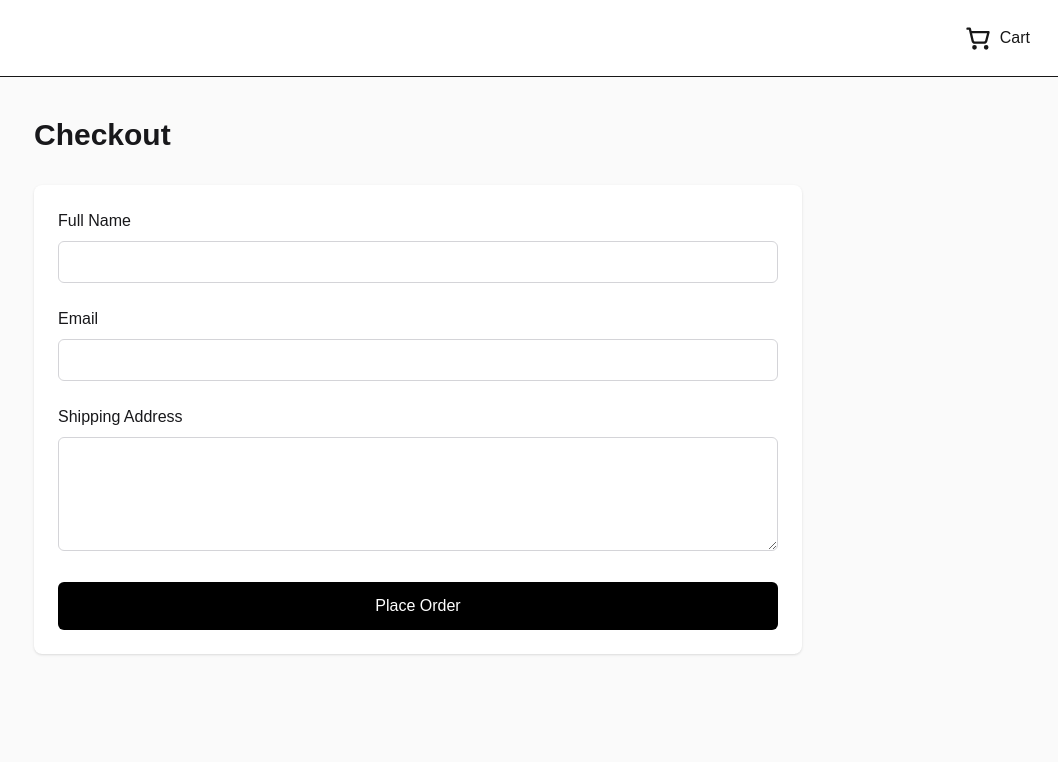
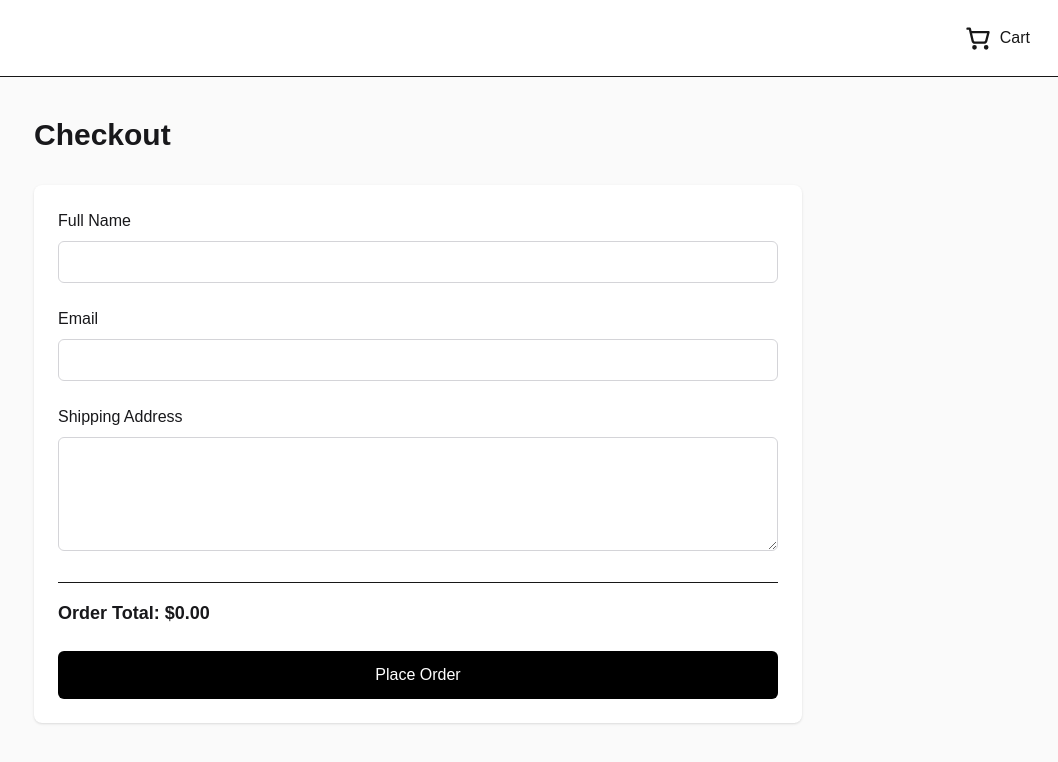
Before and after one commit to yfsteven/everyday-threads-ecommerce, a Next.js app in the folder frontend/: page /checkout in a window 1280 px wide. Shown: the top 762 px of the page, without its empty margins (222-1280 px from the left). Built offline with nearby package versions, Linux system fonts and the light colour scheme.

Commit message:
Connect checkout to cart items

```diff
--- a/frontend/app/checkout/page.js
+++ b/frontend/app/checkout/page.js
@@ -1,8 +1,11 @@
 "use client";
 
 import { useState } from "react";
+import { useCart } from "../../context/CartContext";
 
 export default function CheckoutPage() {
+  const { cartItems, cartTotal } = useCart();
+
   const [formData, setFormData] = useState({
     customerName: "",
     email: "",
@@ -18,8 +21,18 @@ export default function CheckoutPage() {
     }));
   }
 
- async function handleSubmit(event) {
+  async function handleSubmit(event) {
   event.preventDefault();
+
+  if (cartItems.length === 0) {
+    console.error("Cart is empty");
+    return;
+  }
+
+  const orderItems = cartItems.map((item) => ({
+    productId: item.id,
+    quantity: item.quantity,
+  }));
 
   try {
     const response = await fetch("http://localhost:5000/api/orders", {
@@ -28,10 +41,9 @@ export default function CheckoutPage() {
         "Content-Type": "application/json",
       },
       body: JSON.stringify({
-        customerName: formData.customerName,
-        email: formData.email,
+        customerEmail: formData.email,
         shippingAddress: formData.shippingAddress,
-        items: [],
+        items: orderItems,
       }),
     });
 
@@ -116,6 +128,12 @@ export default function CheckoutPage() {
               />
             </div>
 
+            <div className="border-t pt-4">
+              <p className="text-lg font-semibold text-zinc-900">
+                Order Total: ${cartTotal.toFixed(2)}
+              </p>
+            </div>
+
             <button
               type="submit"
               className="w-full rounded-md bg-black px-4 py-3 font-medium text-white hover:bg-zinc-800"
```
